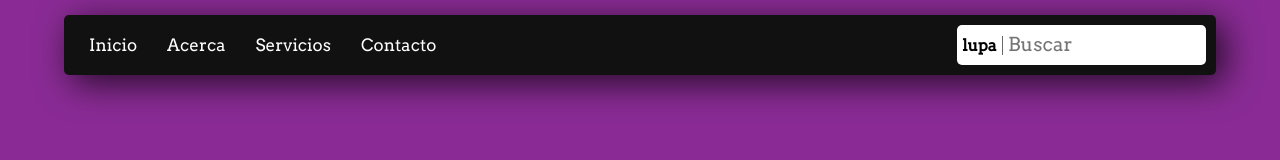
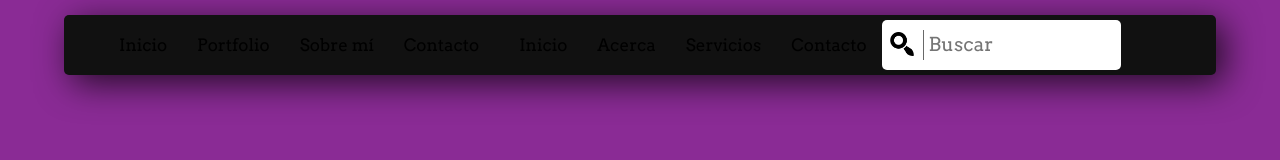
Before and after one commit to gerszcitoo/cool-navbar, a plain HTML site: page index.html in a window 1280 px wide. Drawn offline with nearby package versions, Linux system fonts and the light colour scheme.

Commit message:
responsive nav WIP

```diff
--- a/index.html
+++ b/index.html
@@ -8,13 +8,11 @@
     <link rel="preconnect" href="https://fonts.gstatic.com">
     <link href="https://fonts.googleapis.com/css2?family=Arvo&display=swap" rel="stylesheet">
     <link rel="stylesheet" href="https://cdnjs.cloudflare.com/ajax/libs/font-awesome/4.7.0/css/font-awesome.min.css">
-    <script src="./script.js"></script>
-    <script src="https://ajax.googleapis.com/ajax/libs/jquery/3.5.1/jquery.min.js"></script>
 </head>
 
 <body>
-    <nav>
-        <!-- -------------- MOBILE NAV ----------------- -->
+    <!-- -------------- MOBILE NAV ----------------- -->
+    <div class="mobile-nav-background">
         <div class="mobile-nav" id="mobile-nav">
             <a class="mobile-btn">
                 <span class="bar"></span>
@@ -22,18 +20,40 @@
                 <span class="bar"></span>
             </a>
         </div>
-        <!-- --------------- PC NAV -------------------- -->
-        <ul>
-            <li><a href="#">Inicio</a></li>
-            <li><a href="#">Acerca</a></li>
-            <li><a href="#">Servicios</a></li>
-            <li><a href="#">Contacto</a></li>
+        <!-- -------------MOBILE SEARCH BOX------------- -->
+        <div class="search-mobile">
+            <div class="search-lens">
+                <a href="#">
+                    <img src="./src/img/lens.png" alt="">
+                </a>
+            </div>
+            <div class="searchbox-mobile">
+                <input placeholder="Buscar" type="text">
+            </div>
+        </div>
+    </div>
+    <!-- --------------- PC NAV -------------------- -->
+    <nav class="primary-nav" data-visible="false">
+        <ul id="navbar">
+            <li>
+                <div class="nav-logo"></div>
+            </li>
+            <li><a class="nav-item" href="index.html">Inicio</a></li>
+            <li><a class="nav-item" href="#">Portfolio</a></li>
+            <li><a class="nav-item" href="#">Sobre mí</a></li>
+            <li><a class="nav-item" href="#">Contacto</a></li>
+        </ul>
+        <!-- ----- -->
+        <ul id="navbar">
+            <li><a class="nav-item" href="#">Inicio</a></li>
+            <li><a class="nav-item" href="#">Acerca</a></li>
+            <li><a class="nav-item" href="#">Servicios</a></li>
+            <li><a class="nav-item" href="#">Contacto</a></li>
             <!-- ------------------------SEARCH BOX BELOW----------------------- -->
             <div class="search">
                 <div class="search-lens">
                     <a href="#">
-                        <!-- <i class="fas fa-search fa-lg"></i> -->
-                        <p>lupa</p>
+                        <img src="./src/img/lens.png" alt="">
                     </a>
                 </div>
                 <div class="searchbox">
@@ -41,8 +61,13 @@
                 </div>
             </div>
         </ul>
+
     </nav>
 </body>
 
 
+<!-- -------JQUERY--------->
+<script src="https://ajax.googleapis.com/ajax/libs/jquery/3.5.1/jquery.min.js"></script>
+<script src="./script.js"></script>
+
 </html>
--- a/src/css/estilo.css
+++ b/src/css/estilo.css
@@ -2,40 +2,47 @@
     font-family: 'Arvo', serif;
     padding: 0;
     margin: 0;
+    box-sizing: border-box;
 }
 
 a {
     text-decoration: none;
     /* color: white; */
-    display: block;
+    /* display: block; */
     /* transition: 0.5s; */
 }
 
 body {
     background-color: #8A2B95;
+    margin: 0;
+    overflow: overlay;
 }
 
 nav {
     width: 90%;
     margin: auto;
     font-size: 17px;
+    background-color: #111111;
     margin-top: 15px;
-    background-color: #111111;
     border-radius: 5px;
     box-shadow: 8px 8px 35px 0px rgb(0 0 0 / 75%);
+    display: flex;
 }
 
 nav>ul {
     display: flex;
     list-style: none;
     margin-left: 10px;
+    margin-top: 0;
+    align-items: center;
+    width: fit-content;
 }
 
 nav>ul>li {
     border-radius: 5px;
     padding: 10px;
     margin: 10px 5px;
-    transition: 0.5s;
+    transition: 0.3s;
     -moz-user-select: none;
     -webkit-user-select: none;
     -ms-user-select: none;
@@ -43,8 +50,11 @@ nav>ul>li {
     display: block;
 }
 
-nav>ul>li>a {
+.nav-item {
     color: white;
+    /* display: inline-block;
+    position: relative;
+    transition: 0.1s all; */
 }
 
 nav>ul>li:hover {
@@ -55,7 +65,7 @@ nav>ul>li:hover {
     transform: rotate(-6deg) skewY(3deg) scaleX(.866025);
 }
 
-nav>ul>li:hover>a {
+.nav-item {
     color: black;
 }
 
@@ -63,39 +73,45 @@ nav>ul>li:active>a {
     transform: scale(1.1);
 }
 
+
+/* ----------------SEARCHBOX--------------- */
+
 .search {
     display: flex;
-    max-width: 100%;
+    width: fit-content;
+    /* max-width: 100%; */
     justify-content: center;
     align-items: center;
     padding: 10px 10px 10px 0px;
-    margin: 10px 5px;
     background-color: white;
     border-radius: 5px;
     margin: auto;
-    margin-right: initial;
     margin-right: 10px;
 }
 
 .search-lens {
-    font-size: 1rem;
-    font-weight: 800;
-    color: black;
     height: 190%;
     width: 20%;
-    border-top-left-radius: 5px;
-    border-bottom-left-radius: 5px;
     border-right: 1px solid #696969;
     display: flex;
     align-items: center;
     justify-content: center;
-    /* width: 40px;
-    height: 40px; */
 }
 
-.search-lens>a>p {
+.search-lens>a>img {
     color: black;
+    -moz-user-select: none;
+    -webkit-user-select: none;
+    -ms-user-select: none;
+    user-select: none;
+    max-width: 1.5rem;
+    margin-top: 2px;
 }
+
+
+/* .search-lens>a {
+    transition: 0.1s all;
+} */
 
 .search-lens:hover {
     cursor: pointer;
@@ -113,7 +129,7 @@ nav>ul>li:active>a {
 
 .searchbox>input {
     width: 100%;
-    height: 18px;
+    height: 20px;
     border: none;
     outline: none;
     font-size: 1.2rem;
@@ -124,7 +140,48 @@ nav>ul>li:active>a {
 }
 
 
-/* ---------------- MOBILE NAVBAR ------------ */
+/* ---------------- MOBILE SEARCHBOX ------------ */
+
+.search-mobile {
+    display: none;
+    width: fit-content;
+    justify-content: center;
+    align-items: center;
+    padding: 10px 10px 10px 0px;
+    margin: 10px 5px;
+    background-color: white;
+    border-radius: 5px;
+    margin-right: 10px;
+}
+
+.searchbox-mobile {
+    margin-left: 5px;
+    max-width: 100%;
+    border-radius: 4px;
+}
+
+.searchbox-mobile>input {
+    width: 100%;
+    height: 20px;
+    border: none;
+    outline: none;
+    font-size: 1.2rem;
+}
+
+.searchbox-mobile>input::placeholder {
+    user-select: none;
+}
+
+
+/* ---------------MOBILE NAVBAR----------- */
+
+.mobile-nav {
+    font-size: 17px;
+    background-color: #111111;
+    height: 4rem;
+    display: none;
+    align-items: center;
+}
 
 .mobile-nav .bar {
     width: 25px;
@@ -136,16 +193,11 @@ nav>ul>li:active>a {
     transition: all 0.3s ease-in-out;
 }
 
-.mobile-nav {
-    /* justify-self: end; */
-    padding: 10px;
-    margin: 10px 5px;
+.mobile-btn {
     display: none;
-    max-width: fit-content;
-}
-
-.mobile-btn {
+    left: 0%;
     width: 50px;
+    padding: 0.5rem;
 }
 
 .mobile-btn:hover {
@@ -209,7 +261,7 @@ nav>ul>li:active>a {
 
 /* -------------------- RESPONSIVE ------------------- */
 
-@media (max-width: 800px) {
+@media (max-width: 670px) {
     body {
         background-color: red;
     }
```
Also changed, not shown: src/img/lens.png (added).
